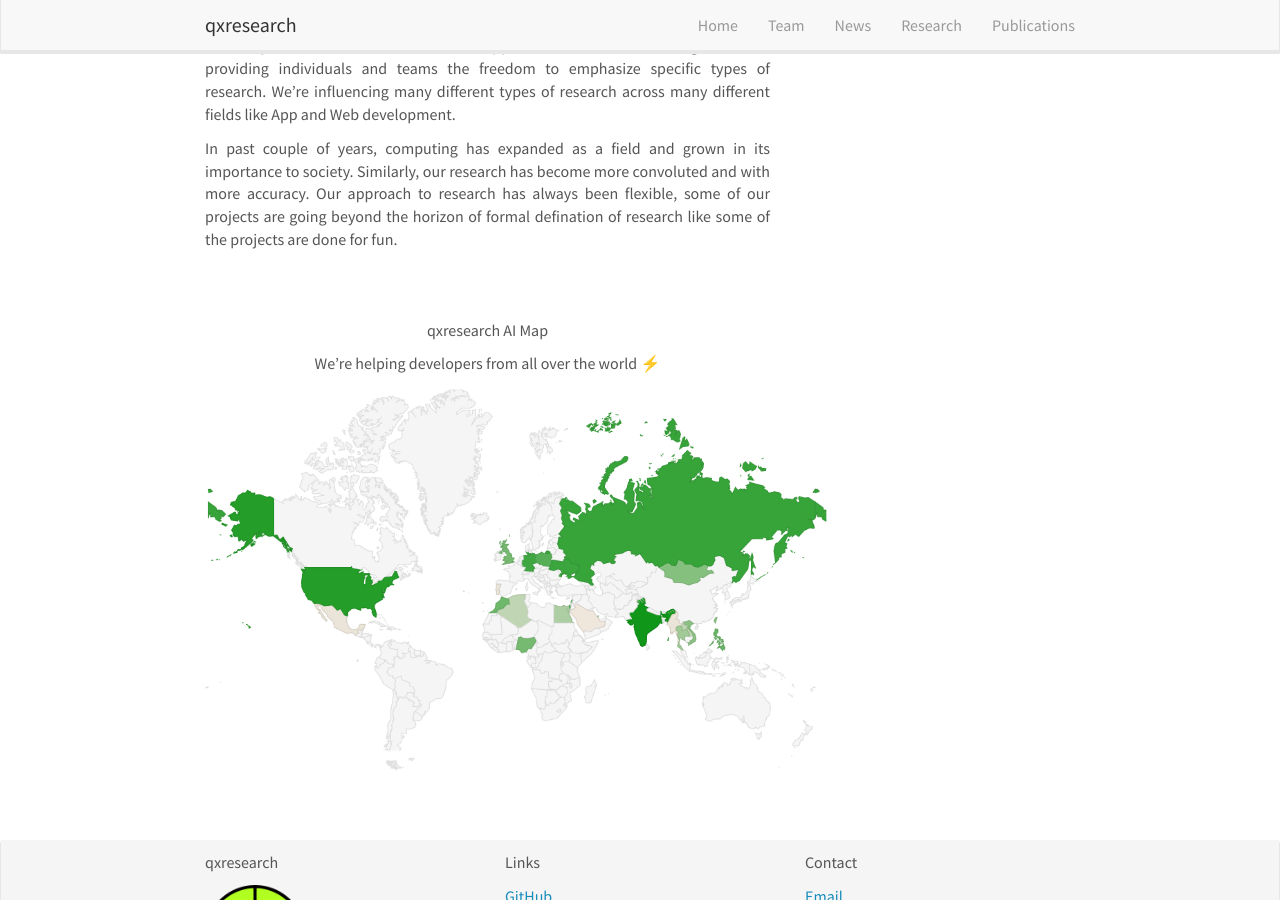
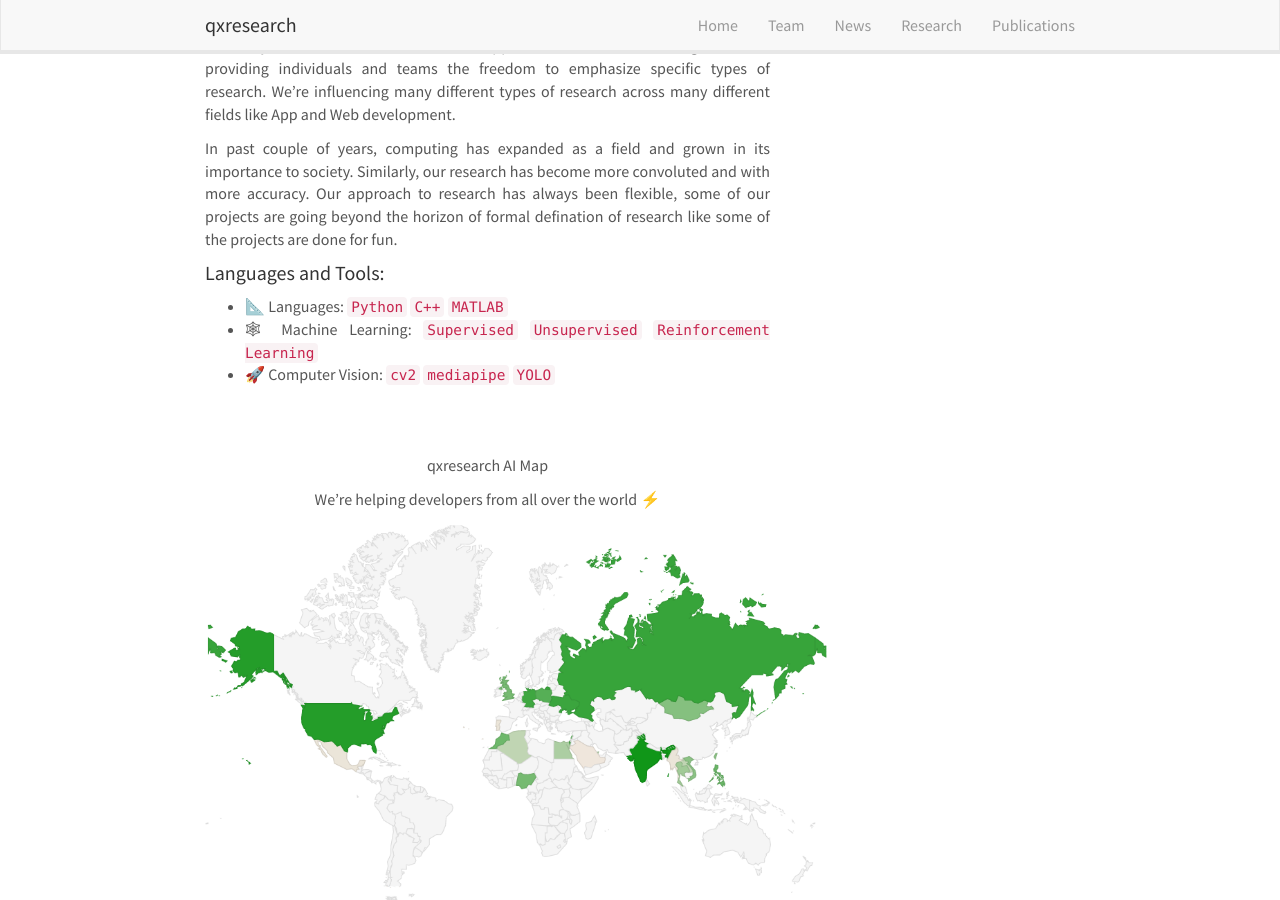
Before and after one commit to qxresearch/qxresearch.github.io, a Jekyll site: the page built from _pages/home.md, in a window 1280 px wide and 900 px high, scrolled down 493 px. Built offline with Jekyll 4.4.1, drawn with Linux system fonts in a browser that asks for light colours; nearby versions of some CDN libraries; comment, search, counter and statistics services are not loaded.

Commit message:
Update home.md

```diff
--- a/_pages/home.md
+++ b/_pages/home.md
@@ -15,6 +15,13 @@ qxresearch AI is an open-source `Machine Learning` `Deep Learning` `Computer Vis
 As an organization, we maintain a portfolio of research projects and research papers driven by fundamental research, real-life application and infrastructure goals, while providing individuals and teams the freedom to emphasize specific types of research. We're influencing many different types of research across many different fields like App and Web development.
 
 In past couple of years, computing has expanded as a field and grown in its importance to society. Similarly, our research has become more convoluted and with more accuracy. Our approach to research has always been flexible, some of our projects are going beyond the horizon of formal defination of research like some of the projects are done for fun.
+
+#### Languages and Tools:
+
+ * 📐 Languages: `Python` `C++` `MATLAB`
+ * 🕸 Machine Learning: `Supervised` `Unsupervised` `Reinforcement Learning`
+ * 🚀 Computer Vision: `cv2` `mediapipe` `YOLO`
+
 
 <br>
 <br>
```
